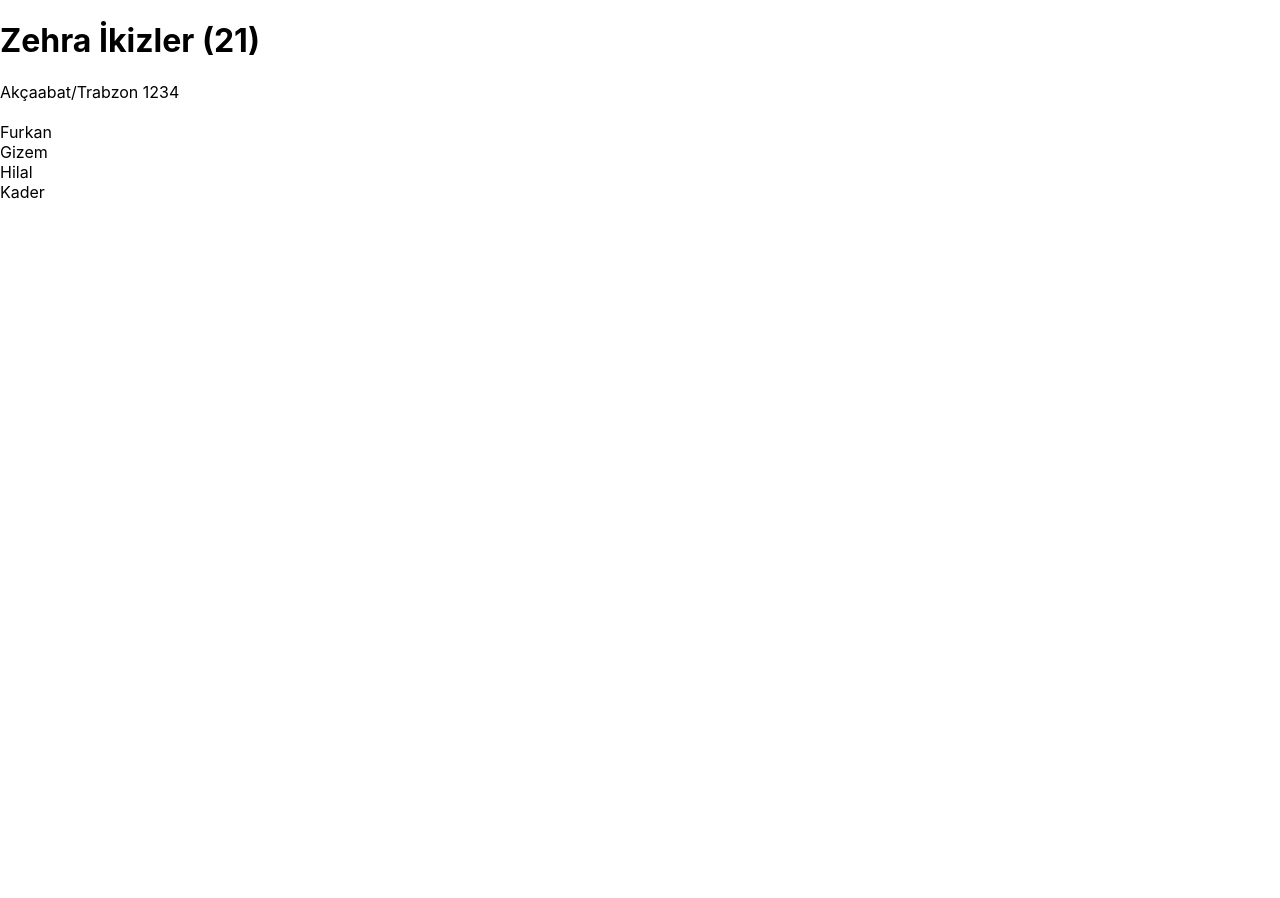
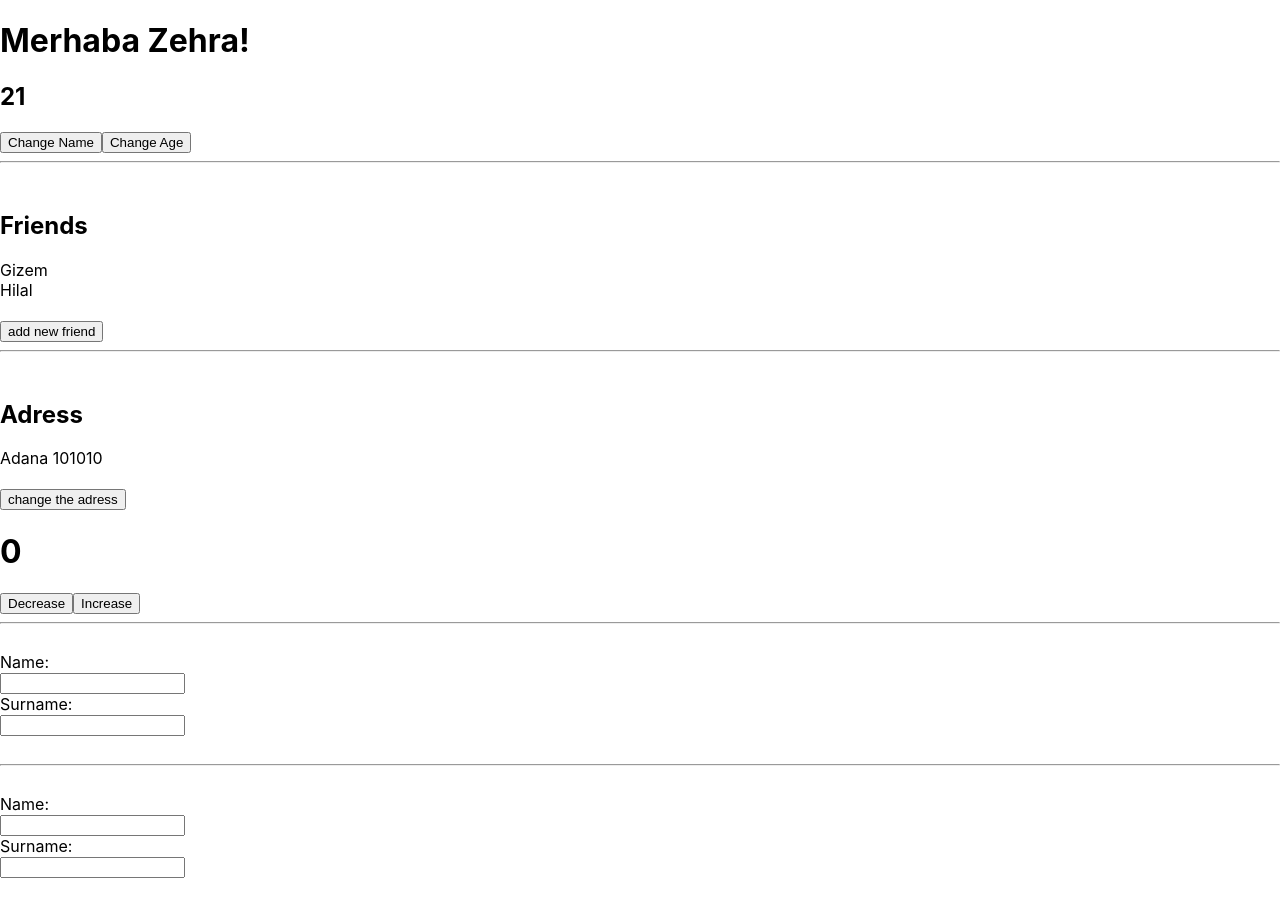
Before and after one commit to zehraikizler/react.js-dersleri, a React (Create React App) app in the folder React.Js/hello-react/: page / in a window 1280 px wide. Before the commit the page ends 800 px from the top, so only its background shows below. Built offline with nearby package versions, Linux system fonts and the light colour scheme.

Commit message:
state dersi tamamlandi

```diff
--- a/React.Js/hello-react/src/App.js
+++ b/React.Js/hello-react/src/App.js
@@ -2,9 +2,13 @@ import './App.css';
 
 // import Header from './Components/ders-01/Header';
 // import Components from './Components/ders-01/Components';
-import User from "./Components/ders-02/User";
+// import User from "./Components/ders-02/User";
+import State from "./Components/ders-03/State";
+import Counter from "./Components/ders-03/Counter";
+import InputExample from "./Components/ders-03/InputExample";
+import Inputs from "./Components/ders-03/Inputs";
 
-const friendsName = [
+/*const friendsName = [
   {
     id: 1,
     name: 'Furkan'
@@ -21,21 +25,21 @@ const friendsName = [
     id: 4,
     name: 'Kader'
   },
-];
+];*/
 
 function App() {
   return (
     <div>
 
       {/* ders-01 */}
-
       {/*
         <Header />
         <Components />
       */}
 
       {/* ders-02 */}
-      <User
+      {/*
+        <User
         name="Zehra"
         surname="İkizler"
         age={21}
@@ -47,7 +51,15 @@ function App() {
             zip: 1234
           }
         }
-      />
+        />
+      */}
+
+        {/* ders-03 */}
+        <State />
+        <Counter />
+        <InputExample />
+        <Inputs />
+
     </div>
   );
 }
--- /dev/null
+++ b/React.Js/hello-react/src/Components/ders-03/Counter.js
@@ -0,0 +1,23 @@
+import {useState} from "react";
+
+function Counter() {
+
+    const [count, setCount] = useState(0);
+    const decrease = () => {
+        setCount(count - 1);
+    }
+
+    const increase = () => {
+        setCount(count + 1);
+    }
+
+    return (
+        <div>
+            <h1>{count}</h1>
+            <button onClick={decrease}>Decrease</button>
+            <button onClick={increase}>Increase</button>
+        </div>
+    );
+}
+
+export default Counter;
--- /dev/null
+++ b/React.Js/hello-react/src/Components/ders-03/InputExample.js
@@ -0,0 +1,37 @@
+import {useState} from "react";
+
+function InputExample() {
+
+    const [name, setName] = useState("");
+    const [surname, setSurname] = useState("");
+
+    const onChanegeName = (event) => setName(event.target.value);
+    const onChanegeSurname = (event) => setSurname(event.target.value);
+
+    return (
+        <div>
+            <hr />
+            <br></br>
+
+            <label>
+                Name: <br/>
+                <input value={name} onChange={onChanegeName} />
+            </label>
+
+            <br></br>
+
+            <label>
+                Surname: <br/>
+                <input value={surname} onChange={onChanegeSurname} />
+            </label>
+
+            <div>
+                {name} {surname}
+            </div>
+
+            <br></br>
+        </div>
+    );
+}
+
+export default InputExample;
--- /dev/null
+++ b/React.Js/hello-react/src/Components/ders-03/Inputs.js
@@ -0,0 +1,37 @@
+import {useState} from "react";
+
+function Inputs() {
+
+    const [form, setForm] = useState({ name: "", surname: "" });
+
+    const onChanegeInput = (e) => {
+        setForm({ ...form, [e.target.name]: e.target.value });
+    };
+
+    return (
+        <div>
+            <hr />
+            <br></br>
+
+            <label>
+                Name: <br/>
+                <input name="name" value={form.name} onChange={onChanegeInput} />
+            </label>
+
+            <br></br>
+
+            <label>
+                Surname: <br/>
+                <input name="surname" value={form.surname} onChange={onChanegeInput} />
+            </label>
+
+            <div>
+                {form.name} {form.surname}
+            </div>
+
+            <br></br>
+        </div>
+    );
+}
+
+export default Inputs;
--- /dev/null
+++ b/React.Js/hello-react/src/Components/ders-03/State.js
@@ -0,0 +1,54 @@
+/* State => componentlerimiz üzerinde değerin değişme potansiyeli olan
+            bütün değerleri tutan JavaScript objesi olarak nitelendirilebilr.
+            componentin herhangi bir anında değeri değişme potansiyeli olan
+            bir veri state olarak tanımlanır ve bu state değiştiği anda ilgili
+            component render edilerek değişim ekrana yansıtılmış olur. */
+
+import {useState} from "react";
+
+function State() {
+    const [name, setName] = useState("Zehra");
+    const [age, setAge] = useState(21);
+    const [friends, setFriends] = useState(["Gizem", "Hilal"]);
+    const [adress, setAdress] = useState({ title: "Adana", zip: 101010 });
+
+    return (
+        <div>
+            <h1>Merhaba {name}!</h1>
+            <h2>{age}</h2>
+
+            <button onClick={() => setName("Furkan")}>Change Name</button>
+            <button onClick={() => setAge(22)}>Change Age</button>
+
+            <hr />
+            <br></br>
+
+            <h2>Friends</h2>
+            {friends.map((friend, index) =>  <div key={index}>{friend}</div>)}
+
+            <br />
+
+            <button onClick={() => setFriends([...friends, "Zehra"])}>add new friend</button>
+
+            <hr />
+            <br></br>
+
+            <h2>Adress</h2>
+            <div>
+                {adress.title} {adress.zip}
+            </div>
+
+            <br />
+
+            <button onClick={() => setAdress({ title: "Trabzon", zip: 616161 })}>change the adress</button>
+
+            {/* Ben obje içerisindeki title değerimi koruyup sadece zipi güncellemek istiyorsam ...adress yazarak bu işlemi sağlayabilirim.
+
+            <button onClick={() => setAdress({ ...adress, zip: 616161 })}>change the adress</button> */}
+
+
+        </div>
+    );
+}
+
+export default State;
```
